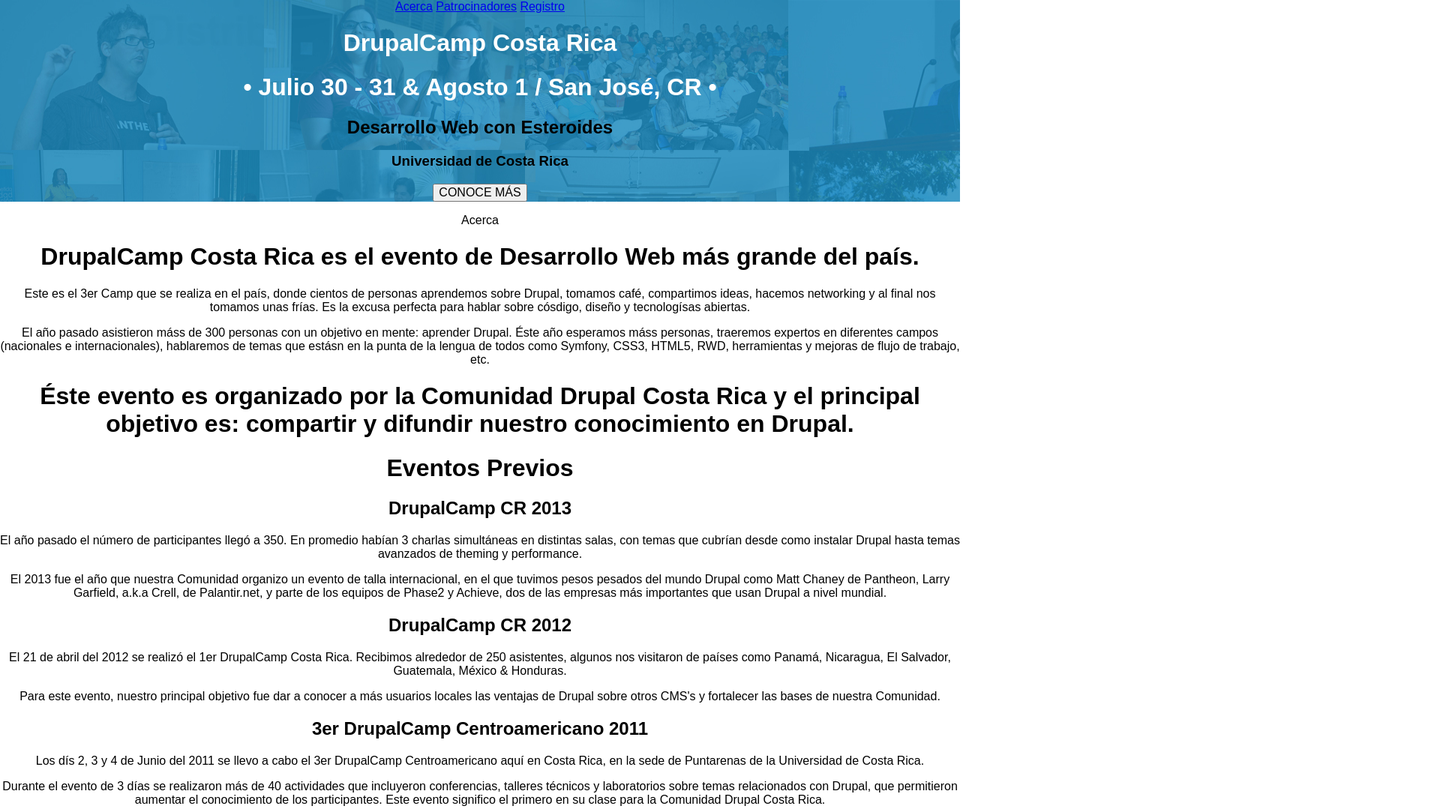
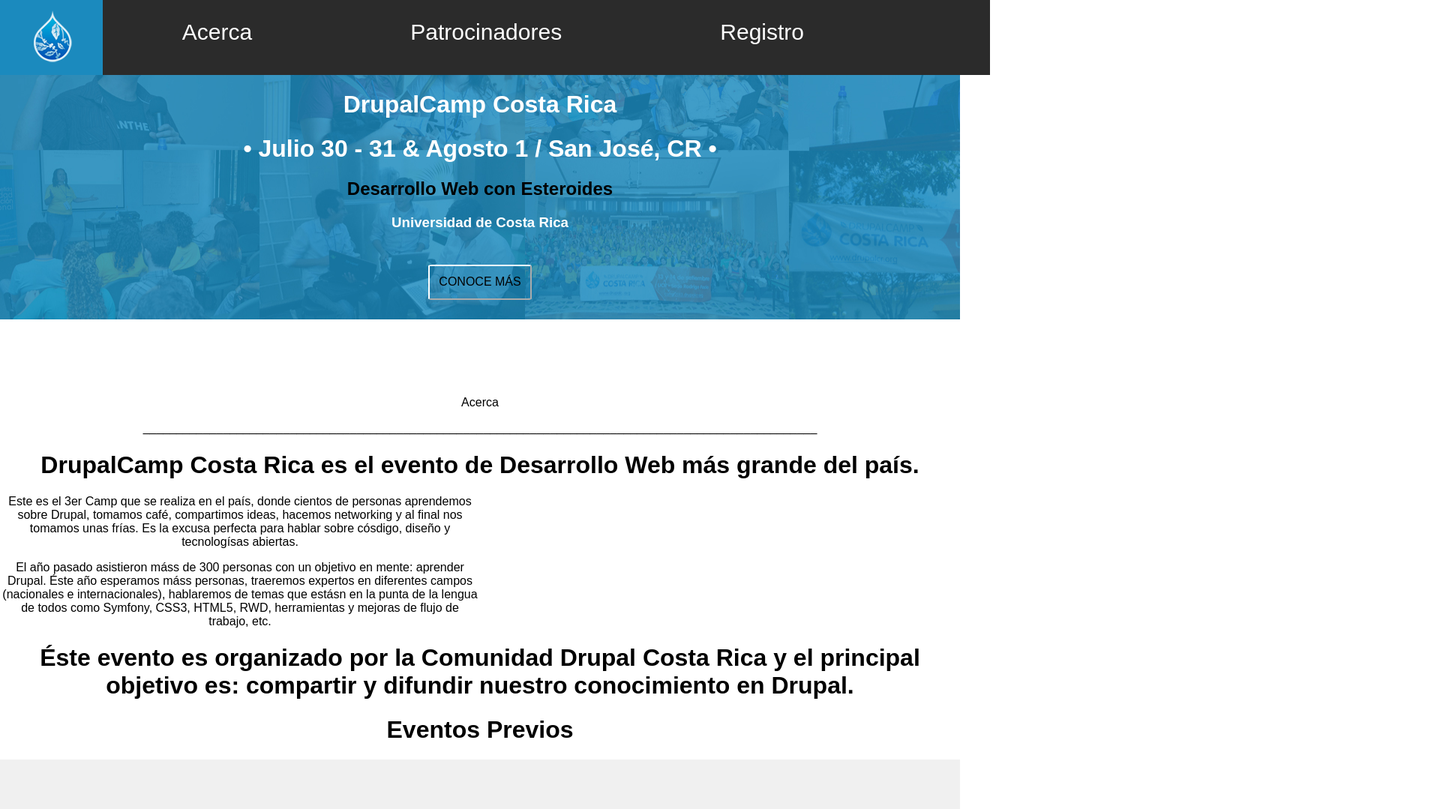
Before and after one commit to KikisAndres/Landing-Drupal-Camp, a plain HTML site: page Landing-Drupal-Camp/index.html in a window 1280 px wide. Shown: the top 1079 px of the page at 75% size, 1920 px wide, since content can reach past the window. Drawn offline with Linux system fonts and the light colour scheme; a script that the page names is missing.

Commit message:
Drupal Camp 2014

```diff
--- a/Landing-Drupal-Camp/css/scripts.css
+++ b/Landing-Drupal-Camp/css/scripts.css
@@ -1,8 +1,63 @@
 .banner-head{
 	background: url(../img/banner-head.jpg);
 	text-align: center;
+}
+.event{
+	background: url(../img/dccr-fun.png);
+	width: 100%;
+	height: 100%;
+	padding: 100%
+}
+ul{
+	background-color: #2B2B2B;
+	height: 100px;
+	width: 100%;
+	margin: 0%;
+	list-style: none;
+}
+ul a{
+	color: #fff;
+	text-decoration: none;
+	font-size: 30px;
+}
 
+ul li{
+	padding: 0 5rem 0.5rem;
+	display: inline-block;
+	float: left;
+	margin: 2%;
 }
+
+.banner-head h3{
+	color: #fff;
+}
+
+#content{
+	margin-top: 8%;
+}
+.col-md-6 p{
+    width: 50%;
+}
+
+.col-md-8 {
+	background-color: #F0F0F0;
+}
+.col-md-8{
+	float: right;
+}
+.col-md-8 img{
+	margin: 6% 0% 6% 0%;
+}
+
+#btn-conoce-mas{
+	border-color: white;
+	border-radius: 4%;
+	border: solid: #fff;
+	margin: 2%;
+	background-color: transparent;
+	padding: 1%;
+}
+
 .banner-head h1{
 	color: #fff;
 }
@@ -10,3 +65,15 @@
 #content{
 	text-align: center;
 }
+
+
+
+.logo{
+  float: left;
+  height: 100px;
+  padding: 0% 2%;
+  font-size: 18px;
+  line-height: 20px;
+  background-color: #1B8ABE;
+  position: center;
+}
--- a/Landing-Drupal-Camp/index.html
+++ b/Landing-Drupal-Camp/index.html
@@ -10,12 +10,12 @@
 		<div id="wraper">
 			<header>
 				<div class="banner-head">
-					<a class="logo" href="img/logo.png"></a>
-						<nav>
-							<a href="#">Acerca</a>
-							<a href="#">Patrocinadores</a>
-							<a href="#">Registro</a>
-						</nav>
+					<a class="logo" href="#"><img src="img/logo.png"></a>
+						<ul class="navigator">
+							<li><a href="#">Acerca</a></li>
+							<li><a href="#">Patrocinadores</a></li>
+							<li><a href="#">Registro</a></li>
+						</ul>
 						<h1>DrupalCamp Costa Rica</h1>
 						<h1>• Julio 30 - 31 & Agosto 1 / San José, CR •</h1>
 						<h2>Desarrollo Web con Esteroides</h2>
@@ -24,6 +24,7 @@
 				</div>
 					<div id="content">
 					<p>Acerca</p>
+					_____________________________________________________________________________________________________
 						<div class="first-row">
 							<h1>DrupalCamp Costa Rica es el evento de Desarrollo Web más grande del país.</h1>
 							<div class="col-md-6">
@@ -34,18 +35,18 @@
 						</div><!--// row-->
 						<div class="second-row">
 							<h1>Eventos Previos</h1>
-							<div class="col-md-12">
-								<h2>DrupalCamp CR 2013</h2>
+							<div class="col-md-8">
+								<img src="img/dccr13.png"><h2>DrupalCamp CR 2013</h2>
 								<p>El año pasado el número de participantes llegó a 350. En promedio habían 3 charlas simultáneas en distintas salas, con temas que cubrían desde como instalar Drupal hasta temas avanzados de theming y performance.</p>
 								<p>El 2013 fue el año que nuestra Comunidad organizo un evento de talla internacional, en el que tuvimos pesos pesados del mundo Drupal como Matt Chaney de Pantheon, Larry Garfield, a.k.a Crell, de Palantir.net, y parte de los equipos de Phase2 y Achieve, dos de las empresas más importantes que usan Drupal a nivel mundial.</p>
 							</div><!--// col-md-12-->
-							<div class="col-md-12">
-								<h2>DrupalCamp CR 2012</h2>
+							<div class="col-md-8">
+								<img src="img/dccr12.png"><h2>DrupalCamp CR 2012</h2>
 								<p>El 21 de abril del 2012 se realizó el 1er DrupalCamp Costa Rica. Recibimos alrededor de 250 asistentes, algunos nos visitaron de países como Panamá, Nicaragua, El Salvador, Guatemala, México & Honduras.</p>
 								<p>Para este evento, nuestro principal objetivo fue dar a conocer a más usuarios locales las ventajas de Drupal sobre otros CMS's y fortalecer las bases de nuestra Comunidad.</p>
 							</div><!--// col-md-12-->
-							<div class="col-md-12">
-								<h2>3er DrupalCamp Centroamericano 2011</h2>
+							<div class="col-md-8">
+								<img src="img/dccr11.png"><h2>3er DrupalCamp Centroamericano 2011</h2>
 								<p>Los dís 2, 3 y 4 de Junio del 2011 se llevo a cabo el 3er DrupalCamp Centroamericano aquí en Costa Rica, en la sede de Puntarenas de la Universidad de Costa Rica.</p>
 								<p>Durante el evento de 3 días se realizaron más de 40 actividades que incluyeron conferencias, talleres técnicos y laboratorios sobre temas relacionados con Drupal, que permitieron aumentar el conocimiento de los participantes. Este evento significo el primero en su clase para la Comunidad Drupal Costa Rica.</p>
 							</div><!--// col-md-12-->
@@ -73,7 +74,7 @@
 								<p>El DrupalCamp Costa Rica 2014 es una gran oportunidad para conocer, y darse a conocer, a cientos de talentosos drupaleros. Ya sea que usted está buscando contratar a desarrolladores, promover su producto, o simplemente devolver un poco a la comunidad, este es el lugar para estar. Eche un vistazo a nuestro folleto de patrocinio y contáctenos para participar.</p>
 							</div><!--// col-md-6-->
 						</div><!--// 4 row-->
-						<div>
+						<div class="event">
 							<h3>DrupalCamp CR<h3>
 							<p>UN EVENTO DIVERTIDO</p>
 							<p>Networking • Amigos • Mucho café • Conocimiento • Compartir • Drink Night • Más</p>
```
